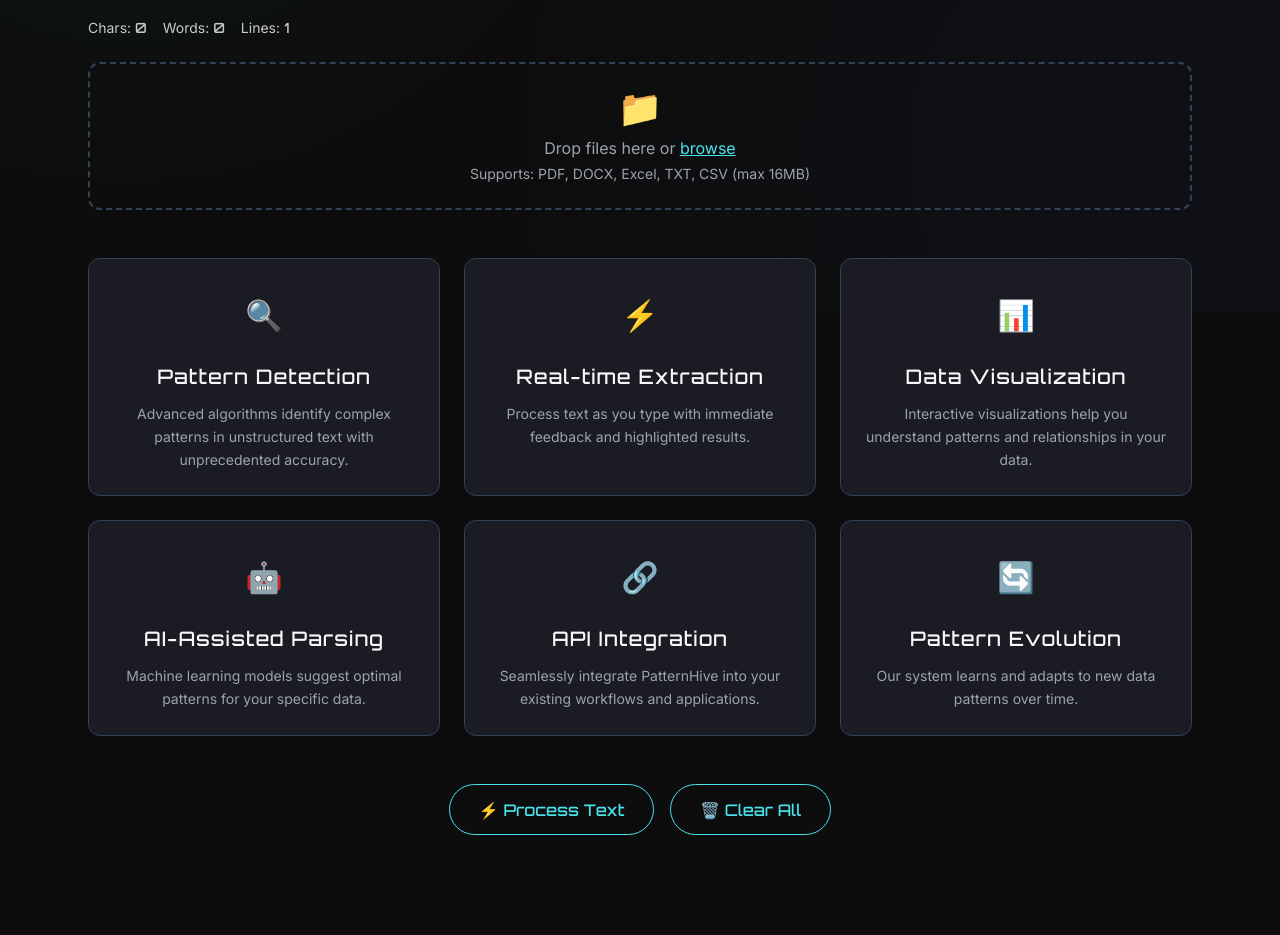
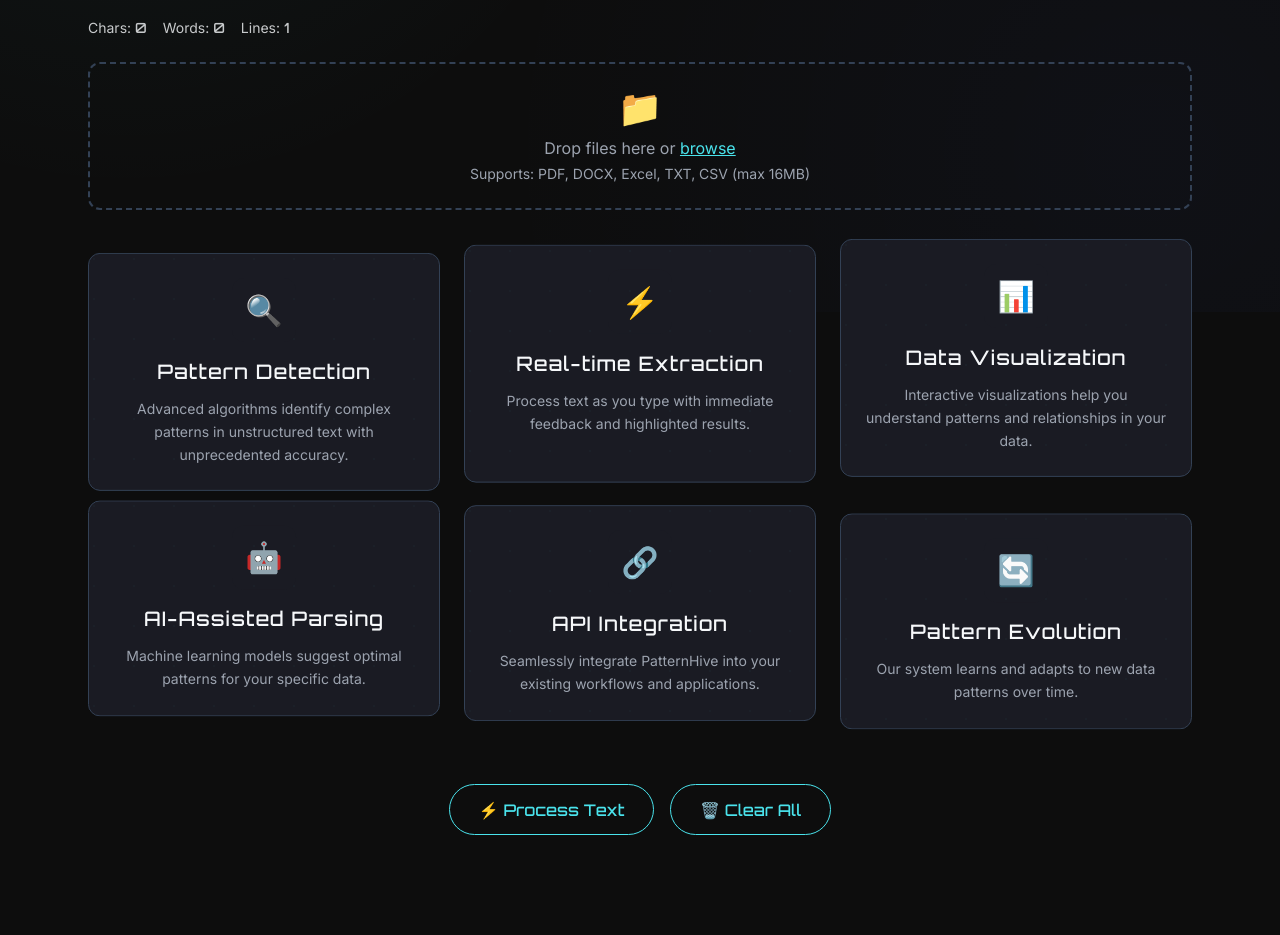
Before and after one commit to Nio-33/PatternHive, a Flask app: page / in a window 1280 px wide. Shown: the part 488-1423 px from the top of the page. Run offline with Flask 3, Linux system fonts and the light colour scheme; some libraries are stand-ins or nearby versions.

Commit message:
Add advanced interactive animations and effects
- Add floating animations to feature cards with staggered delays
- Implement enhanced CTA button hover effects with golden shimmer
- Add dynamic process button state changes (Processing → Data Extracted → Reset)
- Add card hover effects with golden glow and 15px lift
- Implement mouse-tracking interactive effects with 3D tilt and proximity glow
- Add parallax background movement based on mouse position
- Enhance user experience with smooth transitions and visual feedback

🤖 Generated with [Claude Code](https://claude.ai/code)

Co-Authored-By: Claude <noreply@anthropic.com>

```diff
--- a/templates/index.html
+++ b/templates/index.html
@@ -214,6 +214,28 @@
             left: 100%;
         }
 
+        /* Enhanced CTA button hover effect */
+        .cta-button {
+            position: relative;
+            overflow: hidden;
+        }
+
+        .cta-button::before {
+            content: '';
+            position: absolute;
+            top: 0;
+            left: 0;
+            width: 100%;
+            height: 100%;
+            background: linear-gradient(90deg, transparent, rgba(255, 193, 7, 0.2), transparent);
+            transform: translateX(-100%);
+            transition: transform 0.6s ease;
+        }
+
+        .cta-button:hover::before {
+            transform: translateX(100%);
+        }
+
         /* === STATS GRID === */
         .stat-item {
             display: flex;
@@ -270,6 +292,19 @@
             0%, 100% { transform: scale(0.8); opacity: 0.6; }
             50% { transform: scale(1.1); opacity: 1; }
         }
+
+        /* Floating animation */
+        @keyframes float {
+            0% { transform: translateY(0px); }
+            50% { transform: translateY(-20px); }
+            100% { transform: translateY(0px); }
+        }
+
+        .floating {
+            animation: float 8s ease-in-out infinite;
+        }
+
+
 
         /* Responsive */
         @media (max-width: 768px) {
@@ -375,7 +410,7 @@
         <!-- === FEATURES SECTION === -->
         <section class="grid md:grid-cols-2 lg:grid-cols-3 gap-6 mb-12" id="features-section">
             <!-- Pattern Detection -->
-            <div class="data-card text-center">
+            <div class="data-card text-center floating">
                 <div class="mb-4">
                     <div class="w-16 h-16 mx-auto bg-slate rounded-xl flex items-center justify-center">
                         <span class="text-3xl">🔍</span>
@@ -388,7 +423,7 @@
             </div>
 
             <!-- Real-time Extraction -->
-            <div class="data-card text-center">
+            <div class="data-card text-center floating" style="animation-delay: 1s;">
                 <div class="mb-4">
                     <div class="w-16 h-16 mx-auto bg-slate rounded-xl flex items-center justify-center">
                         <span class="text-3xl">⚡</span>
@@ -401,7 +436,7 @@
             </div>
 
             <!-- Data Visualization -->
-            <div class="data-card text-center">
+            <div class="data-card text-center floating" style="animation-delay: 2s;">
                 <div class="mb-4">
                     <div class="w-16 h-16 mx-auto bg-slate rounded-xl flex items-center justify-center">
                         <span class="text-3xl">📊</span>
@@ -414,7 +449,7 @@
             </div>
 
             <!-- AI-Assisted Parsing -->
-            <div class="data-card text-center">
+            <div class="data-card text-center floating" style="animation-delay: 3s;">
                 <div class="mb-4">
                     <div class="w-16 h-16 mx-auto bg-slate rounded-xl flex items-center justify-center">
                         <span class="text-3xl">🤖</span>
@@ -427,7 +462,7 @@
             </div>
 
             <!-- API Integration -->
-            <div class="data-card text-center">
+            <div class="data-card text-center floating" style="animation-delay: 4s;">
                 <div class="mb-4">
                     <div class="w-16 h-16 mx-auto bg-slate rounded-xl flex items-center justify-center">
                         <span class="text-3xl">🔗</span>
@@ -440,7 +475,7 @@
             </div>
 
             <!-- Pattern Evolution -->
-            <div class="data-card text-center">
+            <div class="data-card text-center floating" style="animation-delay: 5s;">
                 <div class="mb-4">
                     <div class="w-16 h-16 mx-auto bg-slate rounded-xl flex items-center justify-center">
                         <span class="text-3xl">🔄</span>
@@ -456,8 +491,8 @@
         <!-- === ACTION BUTTONS === -->
         <section class="text-center mb-12">
             <div class="flex flex-wrap justify-center gap-4">
-                <button id="process-text-btn" class="export-btn">⚡ Process Text</button>
-                <button id="clear-text-btn" class="export-btn">🗑️ Clear All</button>
+                <button id="process-text-btn" class="export-btn cta-button">⚡ Process Text</button>
+                <button id="clear-text-btn" class="export-btn cta-button">🗑️ Clear All</button>
             </div>
         </section>
 
@@ -550,7 +585,7 @@
             }
         });
 
-        // Process button
+        // Process button with demo state changes
         processBtn.addEventListener('click', () => {
             const text = input.value.trim();
             if (!text) {
@@ -558,10 +593,22 @@
                 return;
             }
 
+            // Demo button state changes
+            processBtn.textContent = 'PROCESSING...';
+            processBtn.style.background = 'linear-gradient(90deg, #4C6FFF, #4AE3EC)';
+            processBtn.style.border = '1px solid #4C6FFF';
+
             processingSection.style.display = 'block';
 
-            // Simulate processing
             setTimeout(() => {
+                processBtn.innerHTML = 'DATA EXTRACTED!';
+                processBtn.style.background = 'linear-gradient(90deg, #10B981, #4AE3EC)';
+                processBtn.style.border = '1px solid #10B981';
+
+                setTimeout(() => {
+                    processBtn.innerHTML = '⚡ Process Text';
+                    processBtn.style.background = 'transparent';
+                    processBtn.style.border = '1px solid #4AE3EC';
                     processingSection.style.display = 'none';
 
                     // Redirect to results (this will be handled by the original PatternHive logic)
@@ -572,6 +619,7 @@
                         // Fallback - you can implement actual processing here
                     }
                 }, 2000);
+            }, 1500);
         });
 
         // Clear button
@@ -611,6 +659,56 @@
 
         // Initialize
         updateStats();
+
+        // Add hover effects to cards
+        const cards = document.querySelectorAll('.data-card');
+        cards.forEach(card => {
+            card.addEventListener('mouseenter', () => {
+                card.style.transform = 'translateY(-15px)';
+                card.style.boxShadow = '0 20px 40px rgba(255, 193, 7, 0.3)';
+            });
+
+            card.addEventListener('mouseleave', () => {
+                card.style.transform = 'translateY(0)';
+                card.style.boxShadow = '0 10px 30px rgba(255, 193, 7, 0.2)';
+            });
+        });
+
+        // Mouse move effect for interactive cards
+        document.addEventListener('mousemove', (e) => {
+            const mouseX = (e.clientX / window.innerWidth) * 2 - 1;
+            const mouseY = -(e.clientY / window.innerHeight) * 2 + 1;
+
+            // Create subtle movement in feature cards
+            const featureCards = document.querySelectorAll('.data-card');
+            featureCards.forEach(card => {
+                const rect = card.getBoundingClientRect();
+                const cardX = rect.left + rect.width / 2;
+                const cardY = rect.top + rect.height / 2;
+
+                const dist = Math.sqrt(Math.pow(e.clientX - cardX, 2) + Math.pow(e.clientY - cardY, 2));
+                const intensity = Math.min(1, 300 / dist);
+
+                // Apply subtle glow effect based on mouse proximity
+                const baseOpacity = 0.8;
+                const glowIntensity = 0.05 + intensity * 0.1;
+                card.style.boxShadow = `0 0 ${20 + intensity * 30}px rgba(74, 227, 236, ${glowIntensity})`;
+
+                // Add subtle transform based on mouse position
+                const tiltX = (mouseY - (cardY / window.innerHeight * 2 - 1)) * 2;
+                const tiltY = (mouseX - (cardX / window.innerWidth * 2 - 1)) * 2;
+
+                if (!card.matches(':hover')) {
+                    card.style.transform = `perspective(1000px) rotateX(${tiltX}deg) rotateY(${tiltY}deg)`;
+                }
+            });
+
+            // Add parallax effect to background
+            const frostOverlay = document.querySelector('.frost-overlay');
+            if (frostOverlay) {
+                frostOverlay.style.transform = `translate(${mouseX * 10}px, ${mouseY * 10}px)`;
+            }
+        });
     </script>
 </body>
 </html>
```
Lines whose indentation alone changed are shown as unchanged.
